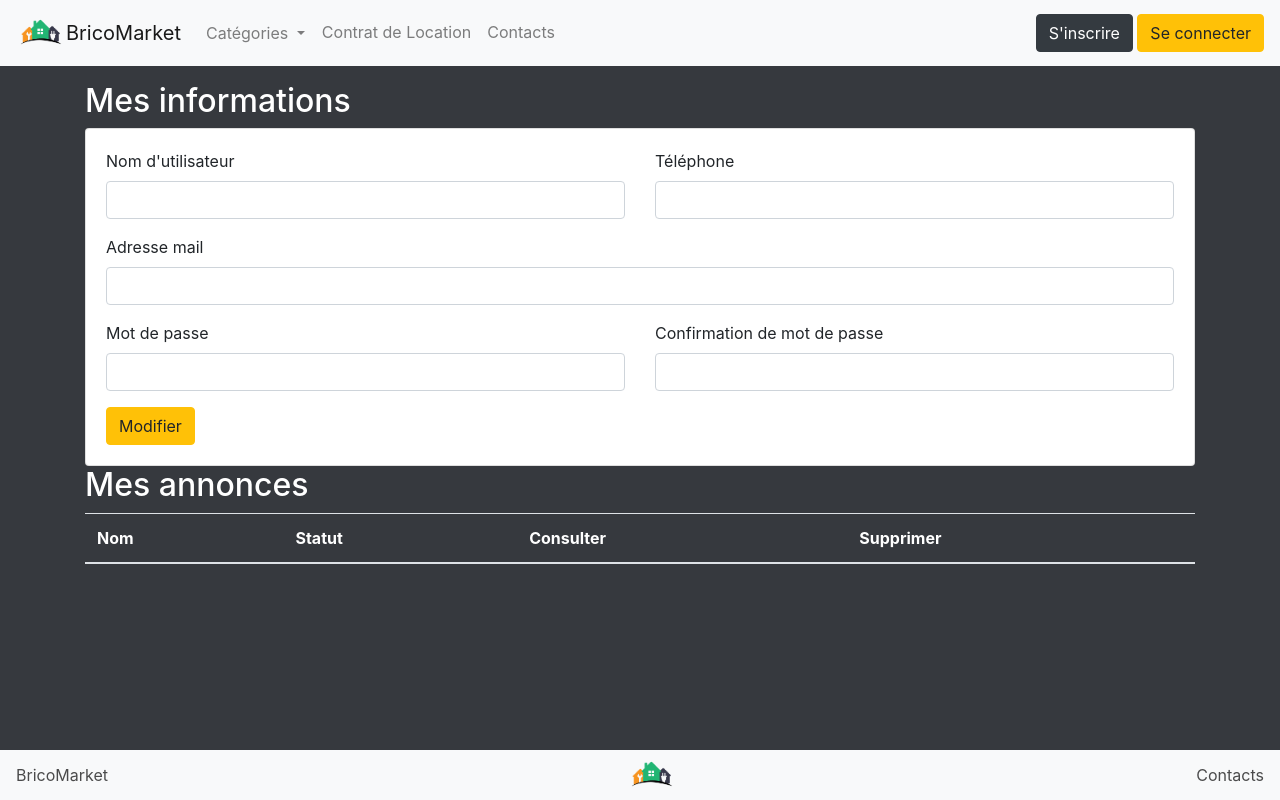
After one commit to ValentinGallo/bricomarket, a Symfony app: template templates/security/profil.html.twig in a window 1280 px wide. The commit adds this page. Run offline with Twig, Linux system fonts and the light colour scheme; the template is opened without the code that fills it, so the values that code supplies are empty; form fields are guessed from the names that the template uses; some libraries are stand-ins or nearby versions.

Commit message:
add profil

```diff
--- a/src/Controller/MessageController.php
+++ b/src/Controller/MessageController.php
@@ -18,6 +18,10 @@ class MessageController extends AbstractController
      */
     public function message($id,Request $request, EntityManagerInterface $manager)
     {
+        //isRead() true
+        $manager->persist($this->getUser()->setMessagesRead());
+        $manager->flush();
+
         $category = $this->getDoctrine()->getRepository(Category::class)->findAll();
 
         $message = new Message();
--- a/templates/base.html.twig
+++ b/templates/base.html.twig
@@ -55,8 +55,16 @@
 					{% else %}
 						<a href="{{ path('message', {'id': 'all'}) }}">
 							<i class="far fa-comments"></i>
+							{% if app.getUser().getNotReadNumber() %}
+								<span class="badge badge-warning">{{ app.getUser().getNotReadNumber() }}</span>
+							{% else %}
+								<span class="badge badge-success">0</span>
+							{% endif %}
+
+							Messages
+
 						</a>
-						<a>
+						<a href="{{ path('profil') }}">
 							<i class="far fa-user"></i>
 							{{ app.user.username }}</a>
 						<a type="button" class="btn btn-warning" href="{{ path('app_logout') }}">Se déconnecter</a>
--- /dev/null
+++ b/templates/security/profil.html.twig
@@ -0,0 +1,58 @@
+{% extends 'base.html.twig' %}
+
+{% block title %}Profil
+{% endblock %}
+
+{% block body %}
+<h2 class="text-white">Mes informations</h2>
+<div class="card">
+	<div class="card-body">
+		{{ form_start(form) }}
+		<div class="row">
+			<div class="col">
+				{{ form_row(form.username, {'label': 'Nom d\'utilisateur' }) }}
+        	</div>
+        	<div class="col">
+            	{{ form_row(form.telephone, {'label': 'Téléphone' }) }}
+        	</div>
+    	</div>
+    	{{ form_row(form.email, {'label': 'Adresse mail' }) }}
+    	<div class="row">
+        	<div class="col">
+            	{{ form_row(form.password, {'label': 'Mot de passe' }) }}
+        	</div>
+        	<div class="col">
+            {{ form_row(form.confirm_password, {'label': 'Confirmation de mot de passe' }) }}
+        	</div>
+    	</div>
+    	<button type="submit" class="btn btn-warning">Modifier</button>
+		{{ form_end(form) }}
+	</div>
+</div>
+<h2 class="text-white">Mes annonces</h2>
+<table class="table text-white">
+  <thead>
+    <tr>
+      <th scope="col">Nom</th>
+      <th scope="col">Statut</th>
+      <th scope="col">Consulter</th>
+      <th scope="col">Supprimer</th>
+    </tr>
+  </thead>
+  <tbody>
+	{% for tool in app.getUser().getTools() %}
+	<tr>
+      <th scope="row">{{ tool.getName() }}</th>
+	  {% if tool.getIsOnline() %}
+	  <td><a type="button" class="btn btn-success" href="{{ path('update_online', {'id': tool.id, 'value': 0}) }}">Online</a></td>
+	  {% else %}
+		  <td><a type="button" class="btn btn-danger" href="{{ path('update_online', {'id': tool.id, 'value': 1}) }}">Offline</a></td>
+	  {% endif %}
+
+      <td><button type="button" class="btn btn-warning">Voir</button></td>
+      <td><button type="button" class="btn btn-danger">Supprimer</button></td>
+    </tr>
+	{% endfor %}
+  </tbody>
+</table>
+{% endblock %}
--- a/templates/tool/list.html.twig
+++ b/templates/tool/list.html.twig
@@ -48,7 +48,7 @@
 		<div class="tab-pane fade show active" id="Offre" role="tabpanel" aria-labelledby="Offre-tab">
 			<div class="row">
 				{% for tool in list_tools %}
-					{% if tool.type == 'Offre' %}
+					{% if tool.type == 'Offre' and tool.getIsOnline() %}
 						<div class="col-sm-6">
 							<div class="card mb-3 ">
 								{% if tool.picture %}
@@ -88,7 +88,7 @@
 		<div class="tab-pane fade" id="Demande" role="tabpanel" aria-labelledby="Demande-tab">
 			<div class="row">
 				{% for tool in list_tools %}
-					{% if tool.type == 'Demande' %}
+					{% if tool.type == 'Demande' and tool.getIsOnline() %}
 						<div class="col-sm-6">
 							<div class="card mb-3 ">
 								{% if tool.picture %}
```
Also changed, not shown: src/Controller/SecurityController.php (+28 -0 lines), src/Controller/ToolController.php (+14 -0 lines), src/Entity/Tool.php (+17 -0 lines), src/Entity/User.php (+21 -0 lines), src/Migrations/Version20200528104050.php (added, +37 -0 lines), public/uploads/pictures/police-5ecfab1672ab8.png (added).
